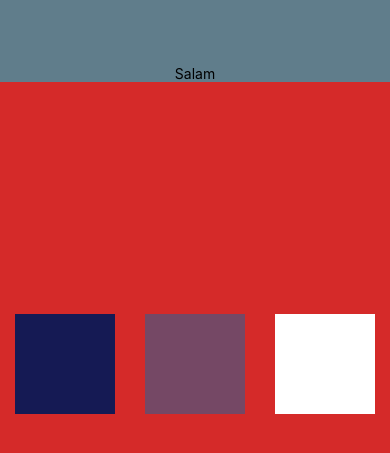
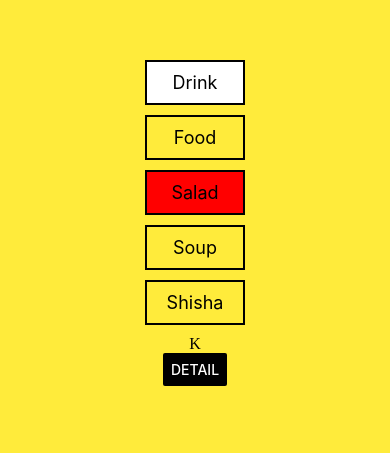
Before and after one commit to ismayilov1995/expoWorld, a React Native app: screen / in a window 390 px wide. Shown: the part 199-652 px from the top of the page. Built offline with nearby package versions, Linux system fonts and the light colour scheme.

Commit message:
Component Props

```diff
--- a/App.tsx
+++ b/App.tsx
@@ -1,55 +1,42 @@
-import React from 'react';
-import {StyleSheet, Text, View} from 'react-native';
+import React, {Component} from 'react';
+import {StyleSheet, Text, View, Button} from 'react-native';
+import Card from './src/components/Card.js';
 
-export default function App() {
-    return (
-        <View style={styles.container}>
-            <View style={styles.slideOne}>
-                <Text>Salam</Text>
+
+export default class App extends Component {
+
+    onPressDetail = () => {
+        alert('Detail');
+    };
+
+    render() {
+        return (
+            <View style={styles.container}>
+                <Card text='Drink' backgroundColor='white'/>
+                <Card text='Food'/>
+                <Card text='Salad' backgroundColor='red'/>
+                <Card text='Soup'/>
+                <Card text='Shisha'/>
+K
+                <Button
+                    title='detail'
+                    color='#000'
+                    onPress={this.onPressDetail}
+                />
             </View>
-            <View style={styles.slideTwo}>
-                <View style={[styles.box, styles.box1]}>
-                </View>
-                <View style={[styles.box, styles.box2]}>
-                </View>
-                <View style={[styles.box, styles.box3]}>
-                </View>
-            </View>
-        </View>
-    );
+        );
+    }
+
 }
 
+
 const styles = StyleSheet.create({
-    // Flex butun ekrani migyasla bolur
     container: {
-        backgroundColor: '#282a36',
+        backgroundColor: '#FFEB3B',
         flex: 1,
         flexDirection: 'column',
-    },
-    slideOne: {
-        backgroundColor: '#607D8B',
-        flex: 1,
-        justifyContent: 'flex-end',
+        justifyContent: 'center',
         alignItems: 'center',
     },
-    slideTwo: {
-        backgroundColor: '#d52a29',
-        flex: 2,
-        flexDirection: 'row',
-        justifyContent: 'space-around', //flex-start, flex-end, space-between, center
-        alignItems: 'center', //flex-start, flex-end, stretch
-    },
-    box: {
-        width: 100,
-        height: 100
-    },
-    box1: {
-        backgroundColor: '#151a54'
-    },
-    box2: {
-        backgroundColor: '#754865'
-    },
-    box3: {
-        backgroundColor: 'white'
-    },
+
 });
--- a/package.json
+++ b/package.json
@@ -13,7 +13,8 @@
     "react-dom": "~16.9.0",
     "react-native": "https://github.com/expo/react-native/archive/sdk-36.0.0.tar.gz",
     "react-native-screens": "2.0.0-alpha.12",
-    "react-native-web": "~0.11.7"
+    "react-native-web": "~0.11.7",
+    "prop-types": "latest"
   },
   "devDependencies": {
     "@types/react": "~16.9.0",
--- /dev/null
+++ b/src/components/Card.js
@@ -0,0 +1,35 @@
+import React, {Component} from 'react';
+import {StyleSheet, Text, View} from 'react-native';
+import PropTypes from 'prop-types';
+
+
+export default class Card extends Component {
+    render() {
+        const {text, backgroundColor} = this.props;
+
+        return (
+            <View style={[styles.cardContainer, {backgroundColor}]}>
+                <Text style={styles.cardText}>{text}</Text>
+            </View>
+        );
+    }
+}
+
+Card.propTypes = {
+    text: PropTypes.string.isRequired,
+    backgroundColor: PropTypes.string
+};
+
+const styles = StyleSheet.create({
+    cardContainer: {
+        width: 100,
+        padding: 10,
+        borderWidth: 2,
+        borderColor: '#000',
+        marginBottom: 10,
+        alignItems: 'center'
+    },
+    cardText: {
+        fontSize: 18,
+    }
+});
```
